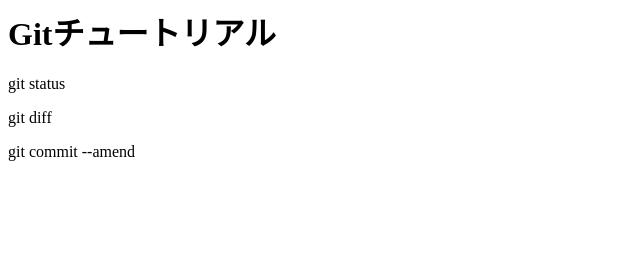
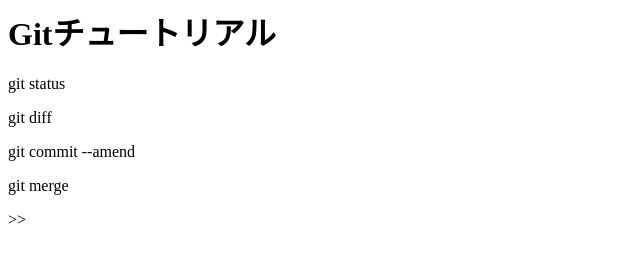
Before and after one commit to dntnkyma/git_tutorial, a plain HTML site: page index.html in a window 1280 px wide. Shown: the full height of the page, 0-640 px from the left. Drawn offline with Linux system fonts and the light colour scheme.

Commit message:
Add git merge

```diff
--- a/index.html
+++ b/index.html
@@ -2,3 +2,4 @@
 <p>git status</p>
 <p>git diff</p>
 <p>git commit --amend</p>
+<p>git merge</p>>>
```
